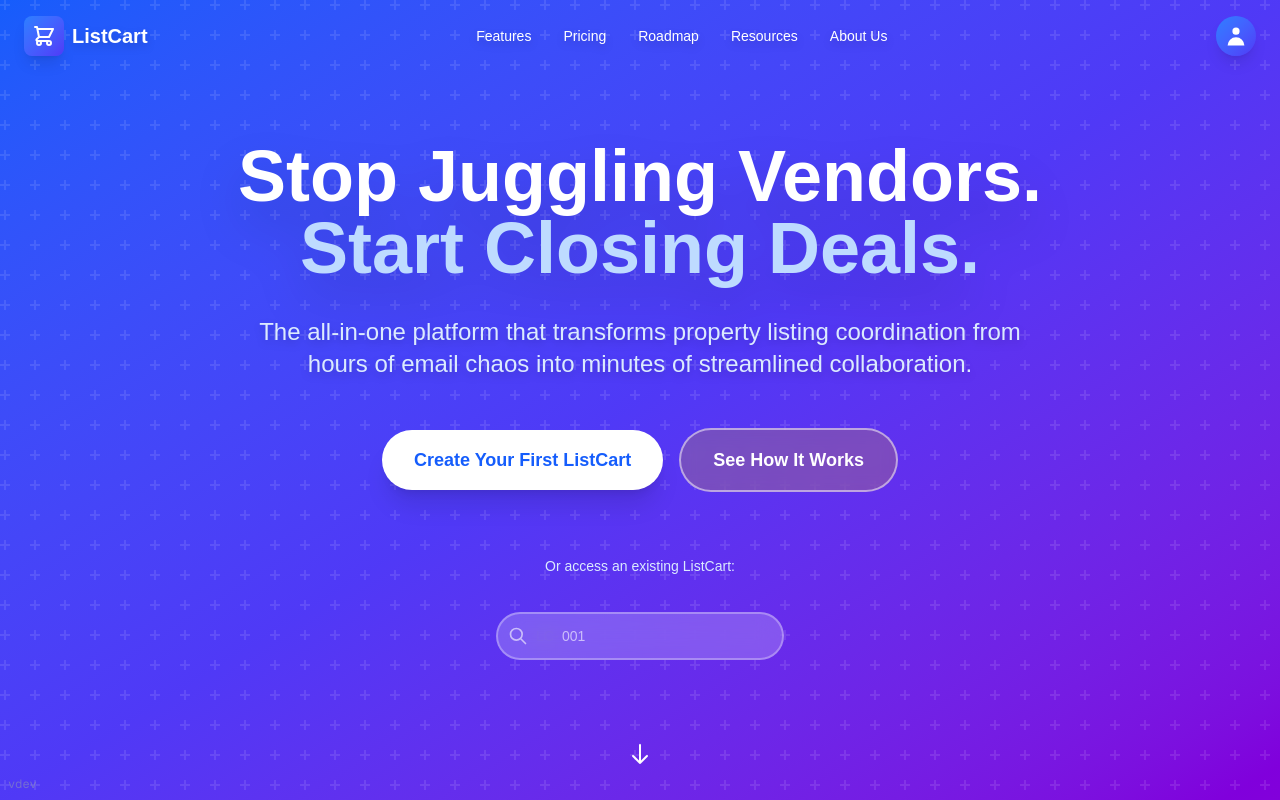
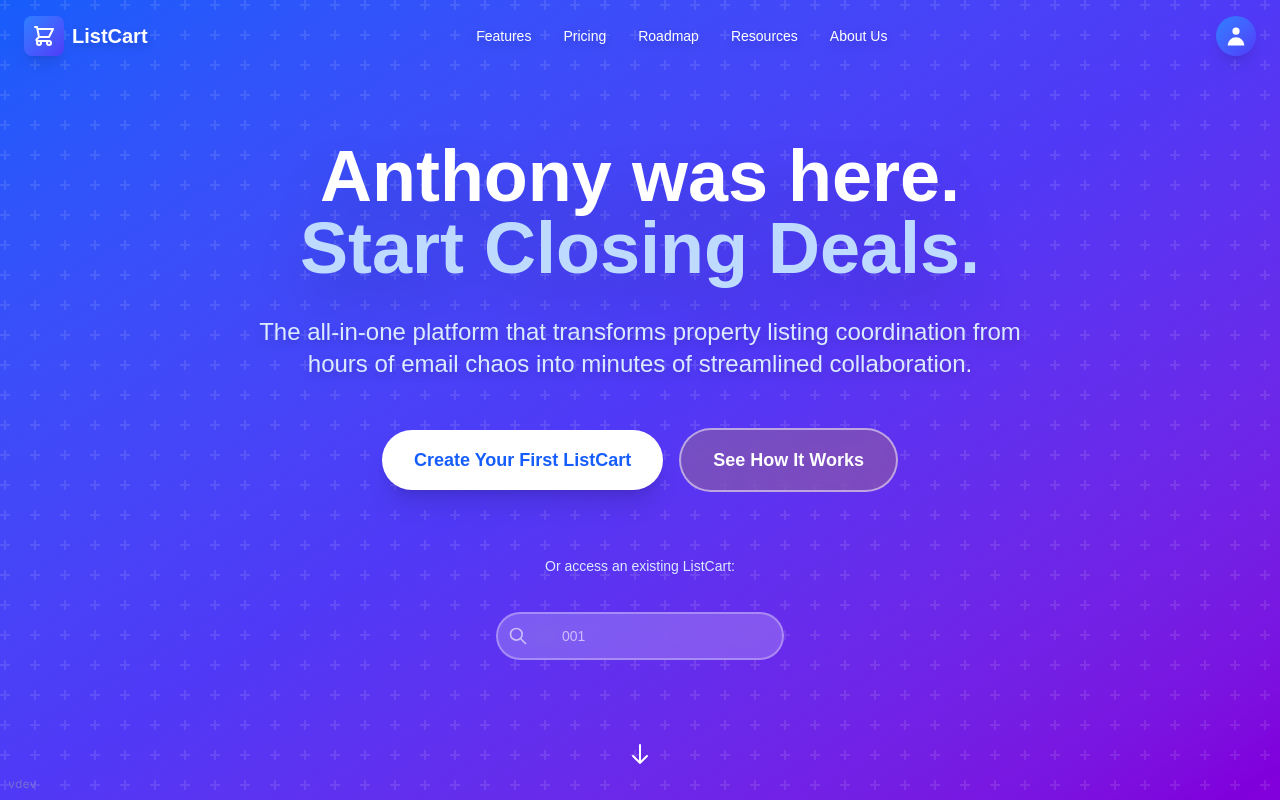
Before and after one commit to anthonyo1978/listcart-prod, a Next.js app: page / in a window 1280 px wide. Shown: the top 800 px of the page. Built offline with nearby package versions, Linux system fonts and the light colour scheme.

Commit message:
UI: Change hero text to 'Anthony was here'

```diff
--- a/app/page.tsx
+++ b/app/page.tsx
@@ -22,7 +22,7 @@ export default function Home() {
           <div className="space-y-8">
             {/* Main Headline */}
             <h1 className="text-5xl md:text-7xl font-bold text-white drop-shadow-2xl">
-              Stop Juggling Vendors.
+              Anthony was here.
               <br />
               <span className="text-blue-200">Start Closing Deals.</span>
             </h1>
```
